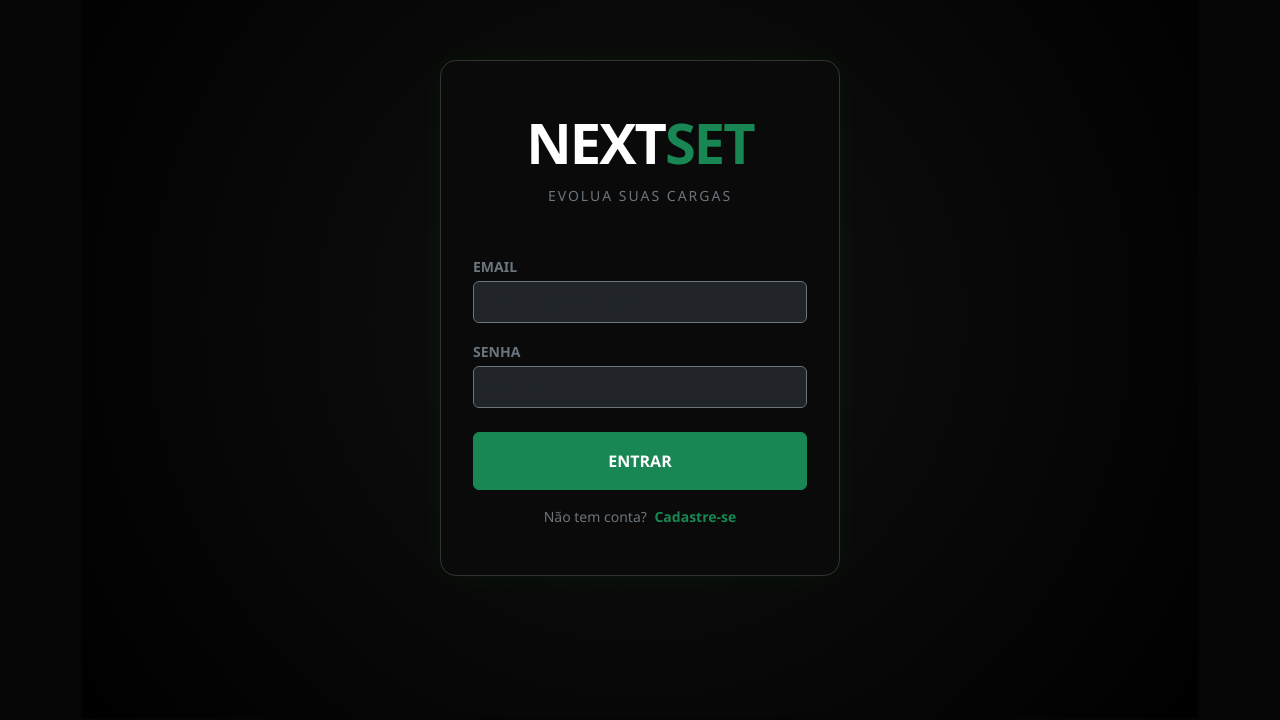
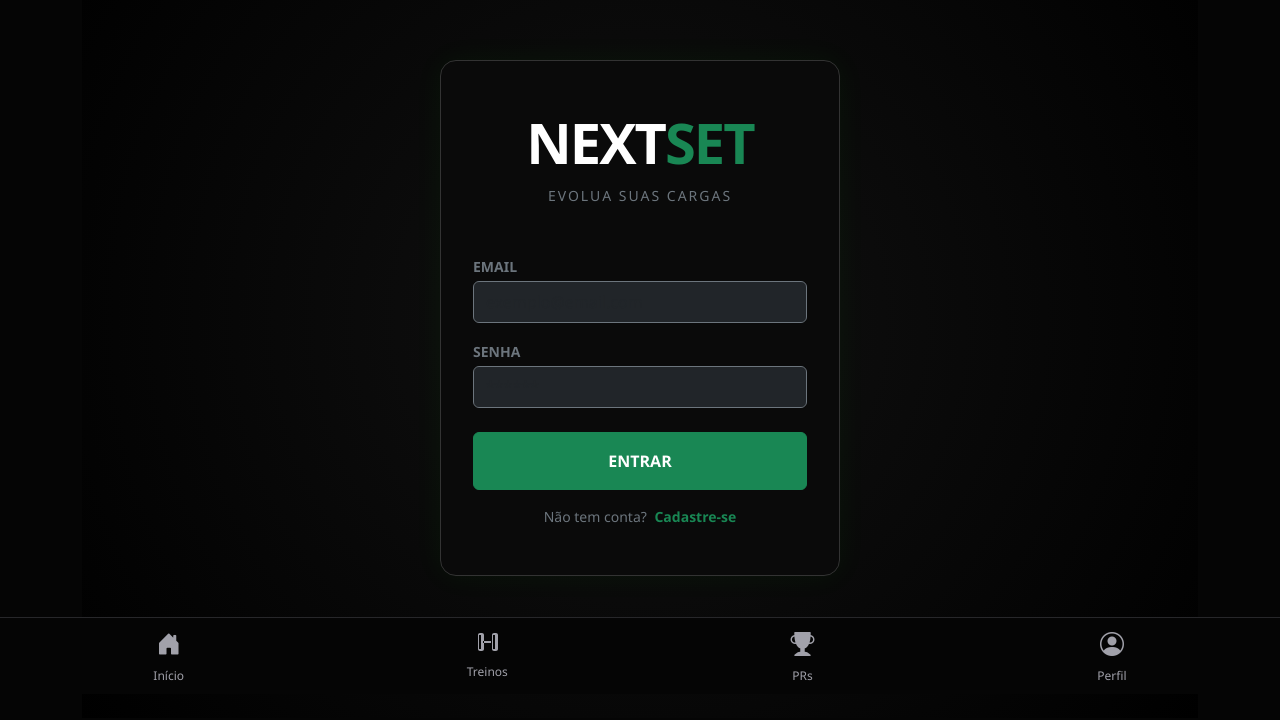
Before and after one commit to Augustossn/NextSet, an Angular app in the folder frontend/: page /login in a window 1280 px wide. Shown: the part 106-826 px from the top of the page. Built offline with nearby package versions, Linux system fonts and the light colour scheme.

Commit message:
(fix): Arrumado icones do menu

```diff
--- a/frontend/src/app/app.component.html
+++ b/frontend/src/app/app.component.html
@@ -2,31 +2,29 @@
   <router-outlet></router-outlet>
 </div>
 
-<nav *ngIf="router.url !== '/login'" class="navbar fixed-bottom navbar-dark bg-black border-top border-secondary fade-in">
+<nav class="navbar fixed-bottom navbar-dark" style="background-color: #050505; border-top: 1px solid #27272a;">
   <div class="container-fluid d-flex justify-content-around">
 
-    <a routerLink="/" routerLinkActive="active-link" [routerLinkActiveOptions]="{exact: true}" class="nav-link text-center">
-      <i class="bi bi-grid-fill fs-4"></i>
+    <a class="nav-link text-center" routerLink="/" routerLinkActive="active-link" [routerLinkActiveOptions]="{exact: true}">
+      <i class="bi bi-house-door-fill d-block" style="font-size: 1.5rem;"></i>
+      <span style="font-size: 0.75rem;">Início</span>
     </a>
 
-    <a routerLink="/workouts" routerLinkActive="active-link" class="nav-link text-center">
-      <i class="bi bi-collection-fill fs-4"></i>
+    <a class="nav-link text-center" routerLink="/workouts" routerLinkActive="active-link">
+      <svg xmlns="http://www.w3.org/2000/svg" width="24" height="24" viewBox="0 0 24 24" fill="currentColor" class="d-block mx-auto" style="margin-bottom: 4px;">
+        <path d="M6 5v14H4V5h2m14 0v14h-2V5h2M5 3c-1.1 0-2 .9-2 2v14c0 1.1.9 2 2 2h2c1.1 0 2-.9 2-2V5c0-1.1-.9-2-2-2H5m14 0c-1.1 0-2 .9-2 2v14c0 1.1.9 2 2 2h2c1.1 0 2-.9 2-2V5c0-1.1-.9-2-2-2h-2M8 11h8v2H8v-2z"/>
+      </svg>
+      <span style="font-size: 0.75rem;">Treinos</span>
     </a>
 
-    <div class="position-relative" style="top: -25px;">
-      <a routerLink="/new-workout" class="btn btn-primary-custom rounded-circle d-flex align-items-center justify-content-center shadow-lg"
-         style="width: 56px; height: 56px;">
-        <i class="bi bi-plus-lg fs-3 text-black"></i>
-      </a>
-    </div>
-
-    <a routerLink="/prs" routerLinkActive="active-link" class="nav-link text-center">
-      <i class="bi bi-trophy-fill fs-4"></i>
+    <a class="nav-link text-center" routerLink="/prs" routerLinkActive="active-link">
+      <i class="bi bi-trophy-fill d-block" style="font-size: 1.5rem;"></i>
+      <span style="font-size: 0.75rem;">PRs</span>
     </a>
 
-    <a routerLink="/profile" routerLinkActive="active-link" class="nav-link text-center">
-      <i class="bi bi-person-fill fs-4"></i>
+    <a class="nav-link text-center" routerLink="/profile" routerLinkActive="active-link">
+      <i class="bi bi-person-circle d-block" style="font-size: 1.5rem;"></i>
+      <span style="font-size: 0.75rem;">Perfil</span>
     </a>
-
   </div>
 </nav>
```
